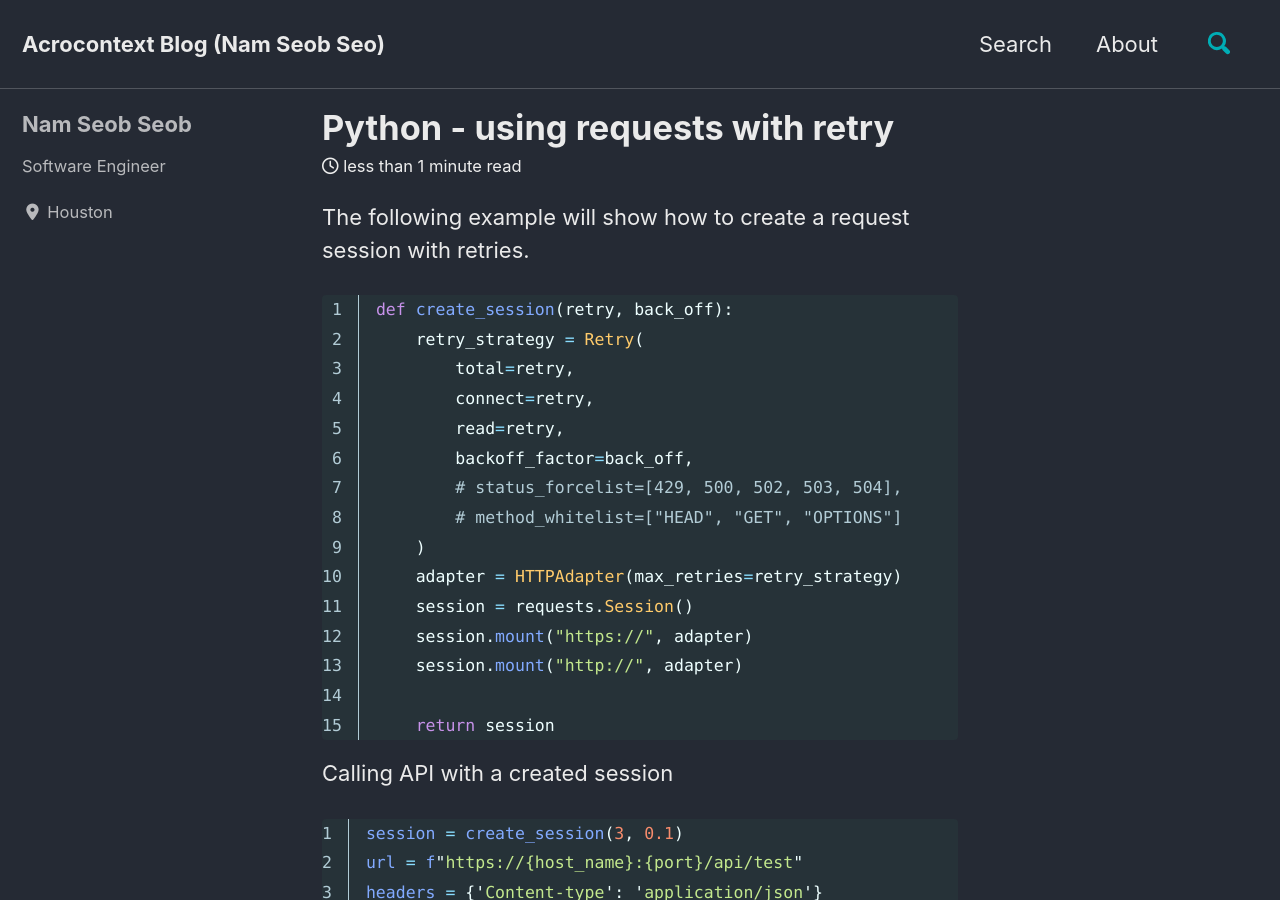
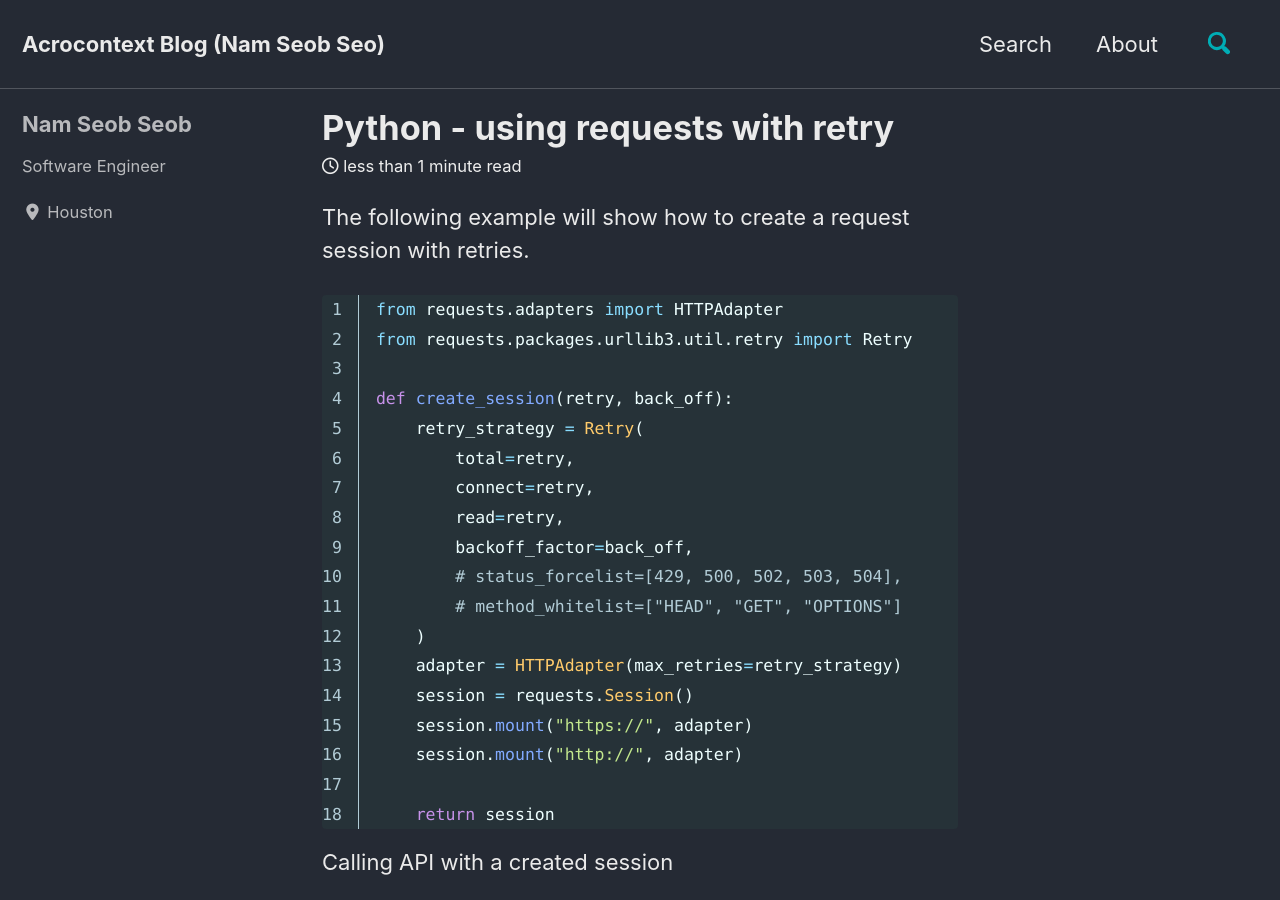
Before and after one commit to nsclass/nsclass.github.io, a Jekyll site: the page built from _posts/2020-07-17-python-requests-retry.md, in a window 1280 px wide and 900 px high. Built offline with Jekyll 4.4.1, drawn with Linux system fonts in a browser that asks for light colours; cached includes are drawn as plain includes; nearby versions of some CDN libraries.

Commit message:
python requests retry

````diff
--- a/_posts/2020-07-17-python-requests-retry.md
+++ b/_posts/2020-07-17-python-requests-retry.md
@@ -15,6 +15,9 @@ permalink: "2020/07/17/python-requests-retry"
 The following example will show how to create a request session with retries.
 
 ```python
+from requests.adapters import HTTPAdapter
+from requests.packages.urllib3.util.retry import Retry
+
 def create_session(retry, back_off):
     retry_strategy = Retry(
         total=retry,
````
